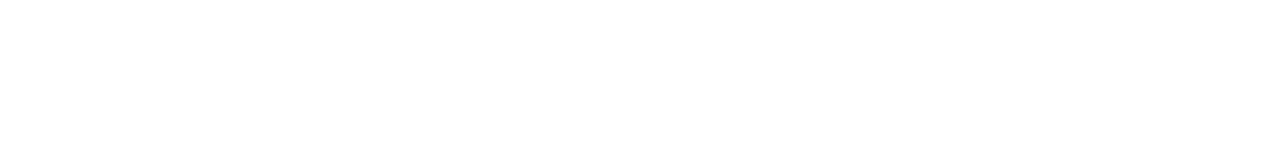
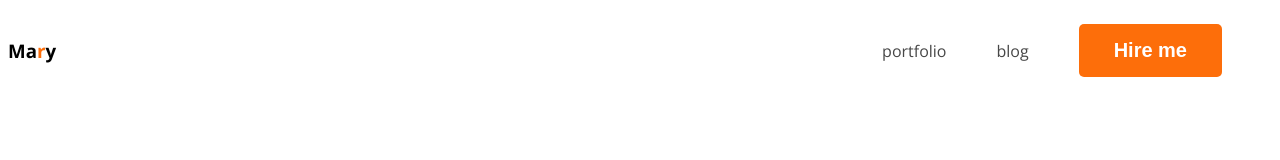
Before and after one commit to jundiun/my-portfolio, a plain HTML site: page index.html in a window 1280 px wide. Drawn offline with nearby package versions, Linux system fonts and the light colour scheme.

Commit message:
added nav

```diff
--- a/index.html
+++ b/index.html
@@ -4,10 +4,22 @@
     <meta charset="UTF-8">
     <meta name="viewport" content="width=device-width, initial-scale=1.0">
     <title>my portfolio</title>
+    <link rel="preconnect" href="https://fonts.googleapis.com">
+    <link rel="preconnect" href="https://fonts.gstatic.com" crossorigin>
+    <link href="https://fonts.googleapis.com/css2?family=Open+Sans:ital,wght@0,300..800;1,300..800&display=swap" rel="stylesheet">
+    <link rel="stylesheet"href="styles/portfolio.css">
 </head>
 <body>
     <header>
+        <nav>
+            <h3 clss="naav-title">Ma<span class ="text-primary">r</span>y</h3>
+            <ul>
+                <li><a href="">portfolio</a></li>
+                <li><a href="">blog</a></li>
+                <li><button class="btn-primary">Hire me</button></li>
 
+            </ul>
+        </nav>
     </header>
     <main>
 
--- /dev/null
+++ b/styles/portfolio.css
@@ -0,0 +1,48 @@
+body{
+
+font-family: 'lato',
+sans-serif;
+font-family: 'open sans';
+ }
+
+
+nav{
+    display: flex;
+    justify-content: space-between;
+    align-items: center;
+}
+
+.nav-title{
+    color:#181818;
+    font-size: 45px;
+    font-weight: 800;
+
+}
+
+.text-primary{
+    color:#FD6E0A;
+}
+.btn-primary{
+    border-radius: 5px;
+    background:#FD6E0A ;
+    border:0;
+    font-size: 20px;
+    font-style: normal;
+    color:white;
+    font-weight: 700;
+    padding: 15px 35px;
+}
+nav>ul{
+    display: flex;
+    align-items: center;
+}
+
+nav li{
+    list-style: none;
+    margin-right: 50px;
+}
+
+nav a{
+    text-decoration: none;
+    color:#474747;
+}
```
